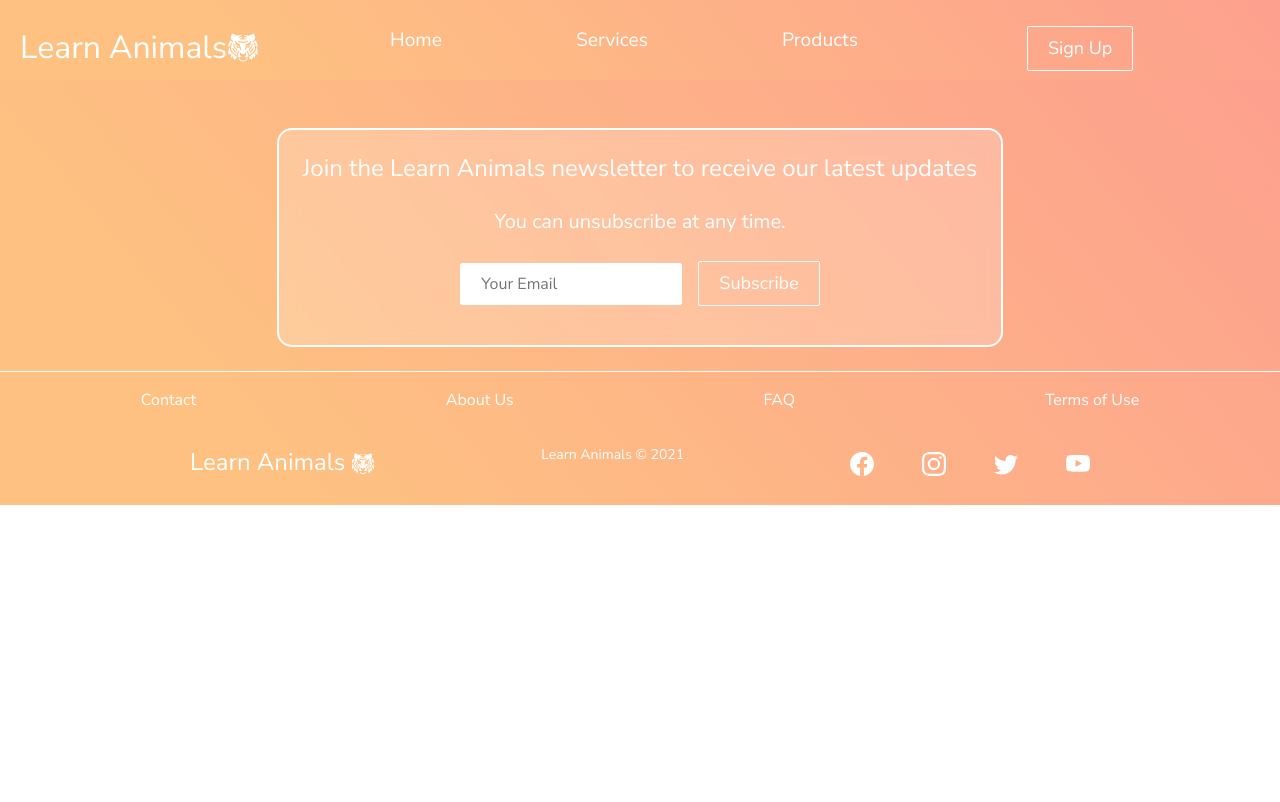
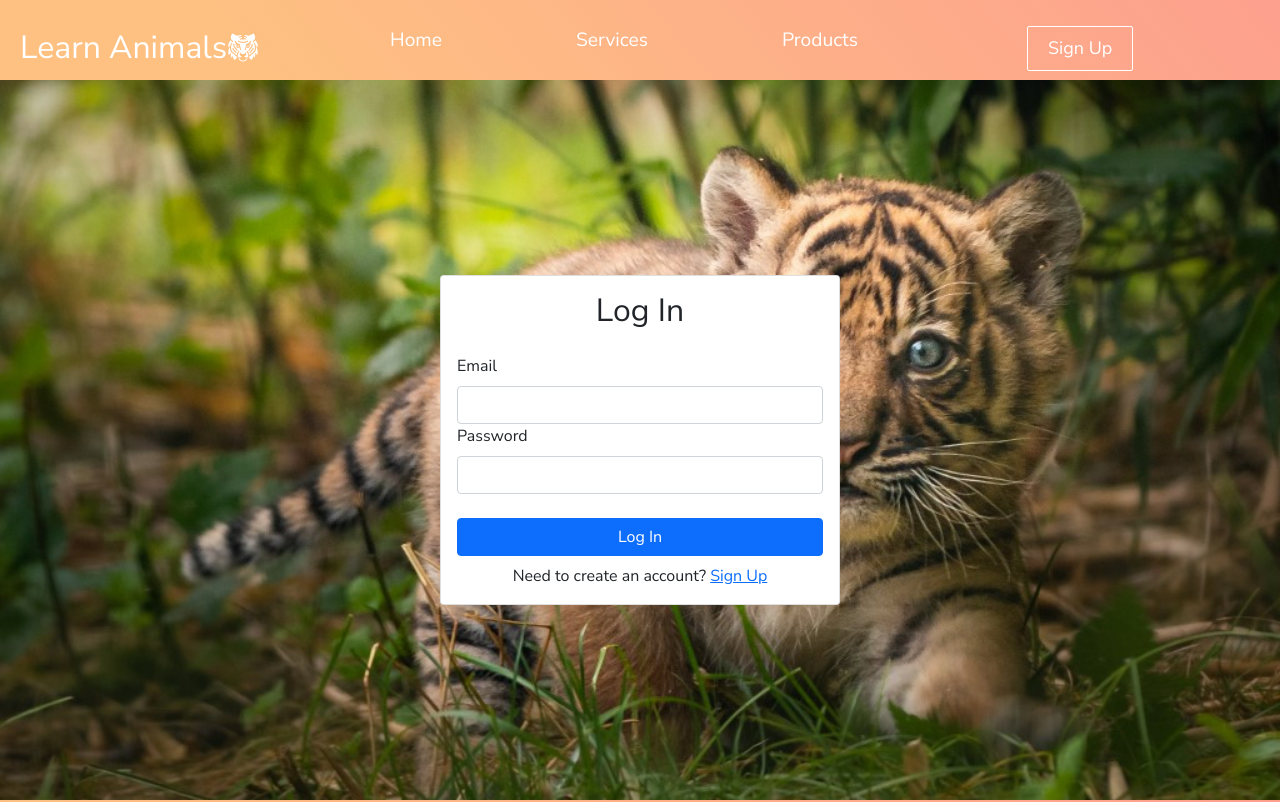
Before and after one commit to Aaron-Lin-74/project-animal-website, a React (Create React App) app: page /login in a window 1280 px wide. Shown: the top 802 px of the page. Built offline with nearby package versions, Linux system fonts and the light colour scheme.

Commit message:
implement login functionality and update page css

```diff
--- a/src/App.css
+++ b/src/App.css
@@ -10,12 +10,12 @@
 .home,
 .services,
 .products,
+.login,
 .sign-up {
   display: flex;
   height: 90vh;
   align-items: center;
   justify-content: center;
-  font-size: 3rem;
 }
 
 .services {
@@ -36,13 +36,12 @@
   font-size: 100px;
 }
 
+.login,
 .sign-up {
   background-image: url(./backgroundImages/signUp.jpg);
   background-position: center;
   background-size: cover;
   background-repeat: no-repeat;
-  color: #fff;
-  font-size: 100px;
 }
 
 @media only screen and (max-width: 768px) {
--- a/src/App.js
+++ b/src/App.js
@@ -6,6 +6,7 @@ import Home from './components/Pages/Home'
 import Services from './components/Pages/Services'
 import Products from './components/Pages/Products'
 import SignUp from './components/Pages/SignUp'
+import Login from './components/Pages/Login'
 
 function App() {
   return (
@@ -17,6 +18,7 @@ function App() {
           <Route path='/services' element={<Services />}></Route>
           <Route path='/products' element={<Products />}></Route>
           <Route path='/sign-up' element={<SignUp />}></Route>
+          <Route path='/login' element={<Login />}></Route>
         </Routes>
         <Footer />
       </Router>
--- /dev/null
+++ b/src/components/LoginForm.js
@@ -0,0 +1,93 @@
+/** Using react-bootstrap and bootstrap to style this form */
+import React, { useRef, useState } from 'react'
+import { Form, Button, Card, Alert } from 'react-bootstrap'
+import { Link, useNavigate } from 'react-router-dom'
+
+const LoginForm = () => {
+  const emailRef = useRef()
+  const passwordRef = useRef()
+
+  const [error, setError] = useState('')
+  // aviod multi clicks of the Sign Up button after first submission
+  const [loading, setLoading] = useState(false)
+  const navigate = useNavigate()
+
+  async function handleSubmit(e) {
+    e.preventDefault()
+    try {
+      setError('')
+      setLoading(true)
+      // await signup(emailRef.current.value, passwordRef.current.value)
+      const user = {
+        email: emailRef.current.value,
+        password: passwordRef.current.value,
+      }
+      const result = await login(user)
+      console.log(result)
+      if (!result) {
+        showError('The error from the fetch')
+        return
+      }
+      navigate('/')
+    } catch {
+      showError('Failed to login to account')
+    } finally {
+      setLoading(false)
+    }
+  }
+
+  async function login(user) {
+    // create a new user, this is the test api url
+    try {
+      const response = await fetch('http://localhost:5000/users/login', {
+        method: 'POST',
+        headers: {
+          'Content-Type': 'application/json',
+        },
+        body: JSON.stringify(user),
+      })
+      if (!response.ok) {
+        throw new Error('Network response was not OK')
+      }
+      const data = await response.json()
+      return data
+    } catch (err) {
+      console.error(err)
+      return false
+    }
+  }
+
+  function showError(message) {
+    setError(message)
+    setTimeout(() => setError(''), 5000)
+  }
+
+  return (
+    <>
+      <Card>
+        <Card.Body>
+          <h2 className='text-center mb-4'>Log In</h2>
+          {error && <Alert variant='danger'>{error}</Alert>}
+          <Form onSubmit={handleSubmit}>
+            <Form.Group id='email'>
+              <Form.Label>Email</Form.Label>
+              <Form.Control type='email' ref={emailRef} required />
+            </Form.Group>
+            <Form.Group id='password'>
+              <Form.Label>Password</Form.Label>
+              <Form.Control type='password' ref={passwordRef} required />
+            </Form.Group>
+            <Button disabled={loading} className='w-100 mt-4' type='submit'>
+              Log In
+            </Button>
+          </Form>
+          <div className='w-100 text-center mt-2'>
+            Need to create an account? <Link to='/sign-up'>Sign Up</Link>
+          </div>
+        </Card.Body>
+      </Card>
+    </>
+  )
+}
+
+export default LoginForm
--- /dev/null
+++ b/src/components/Pages/Login.js
@@ -0,0 +1,17 @@
+import React from 'react'
+import LoginForm from '../LoginForm'
+import { Container } from 'react-bootstrap'
+
+const Login = () => {
+  return (
+    <div className='login'>
+      <Container className='d-flex align-items-center justify-content-center'>
+        <div className='w-100' style={{ maxWidth: '400px' }}>
+          <LoginForm />
+        </div>
+      </Container>
+    </div>
+  )
+}
+
+export default Login
```
